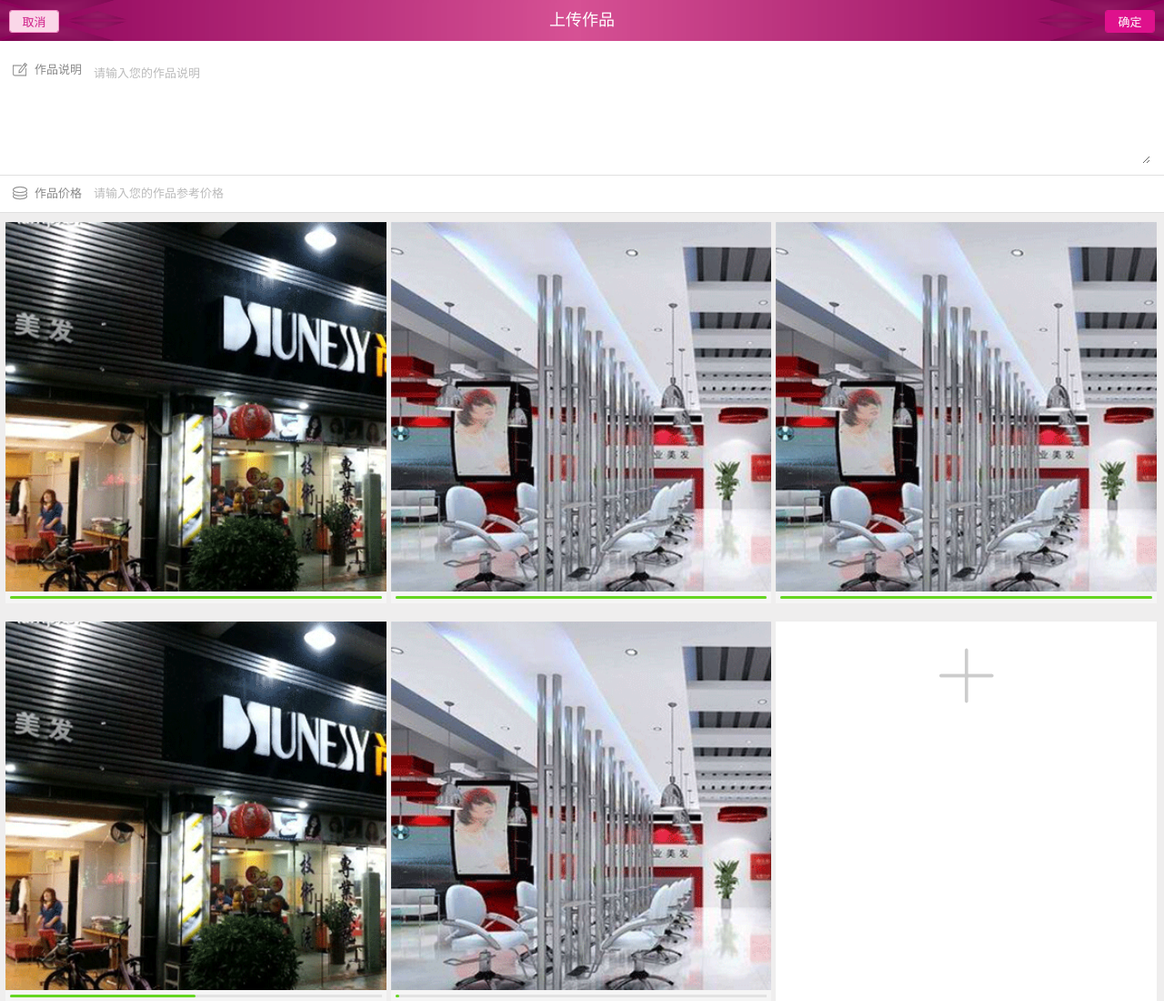
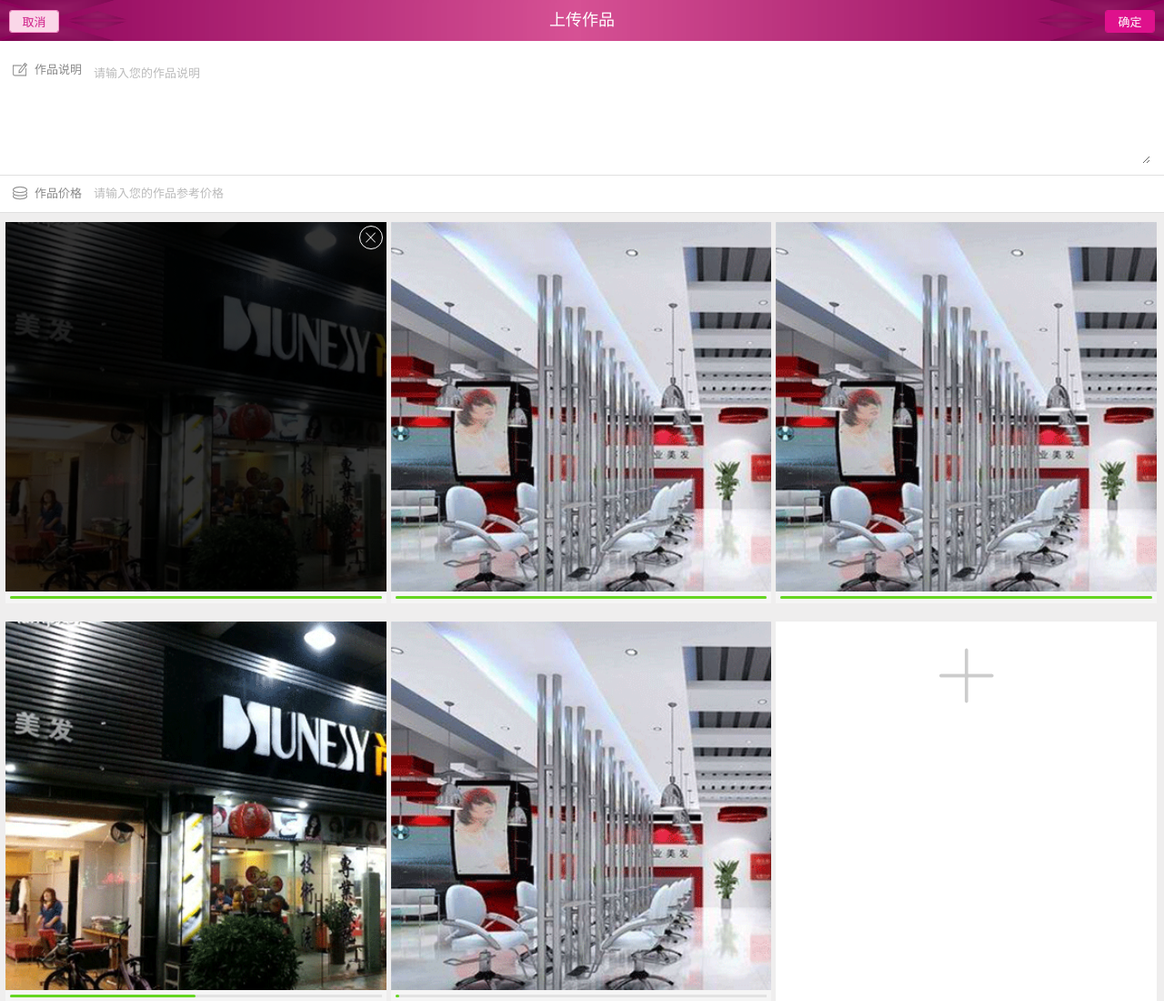
Before and after one commit to gysjjt/-, a plain HTML site: page meika3/staff/staff-zuopin-up.html in a window 1280 px wide. Shown: the top 1100 px of the page at 91% size. Drawn offline with Linux system fonts and the light colour scheme.

Commit message:
样式修改

```diff
--- a/meika3/css/frozen.css
+++ b/meika3/css/frozen.css
@@ -408,6 +408,8 @@ h6, .ui-txt-tips {
 .ui-grid-trisect-img, .ui-grid-halve-img {
   position: relative;
   width: 100%; }
+.ui-grid-trisect-img .icon-close{position:absolute;right:4px;top:4px;width:24px;height:24px;line-height:26px;border:1px solid #fff;color:#fff;text-align:center;border-radius:50%;z-index:2;}
+.ui-grid-trisect-img .layer{position:absolute;left:0;right:0;top:0;bottom:0;background:rgba(0,0,0,0.8);z-index:2;}
   .ui-grid-trisect-img > span, .ui-grid-halve-img > span {
     width: 100%;
     height: 100%;
--- a/meika3/staff/staff-zuopin-up.html
+++ b/meika3/staff/staff-zuopin-up.html
@@ -50,6 +50,7 @@
     <li>
         <div class="ui-grid-trisect-img">
             <span style="background-image:url(../img/3.png)"></span>
+			<div class="layer"><i class="iconfont icon-close"></i></div>
             <div class="ui-progress">
                 <span style="width:100%"></span>
             </div>
@@ -87,7 +88,6 @@
     <li>
         <div class="ui-grid-trisect-img">
             <span style="background-image:url(../img/2.png)"></span>
-
             <div class="ui-progress">
                 <span style="width:1%"></span>
             </div>
```
